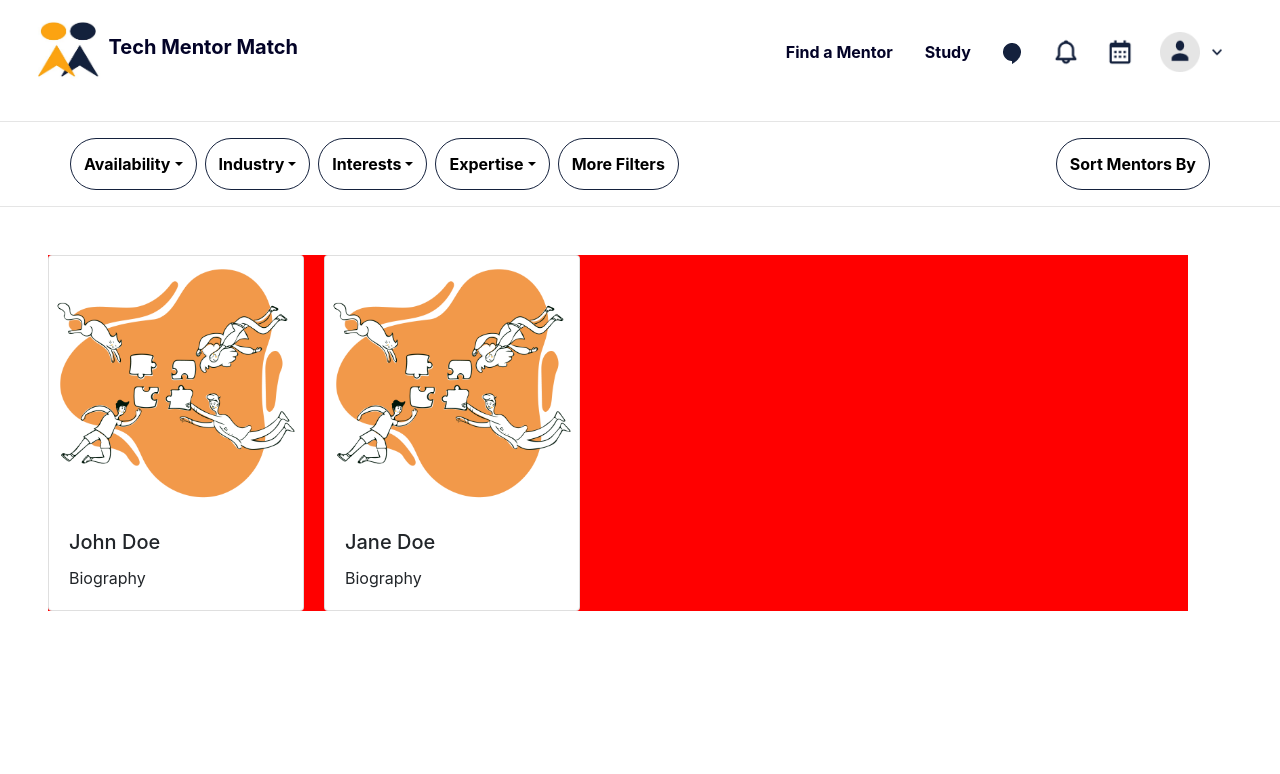
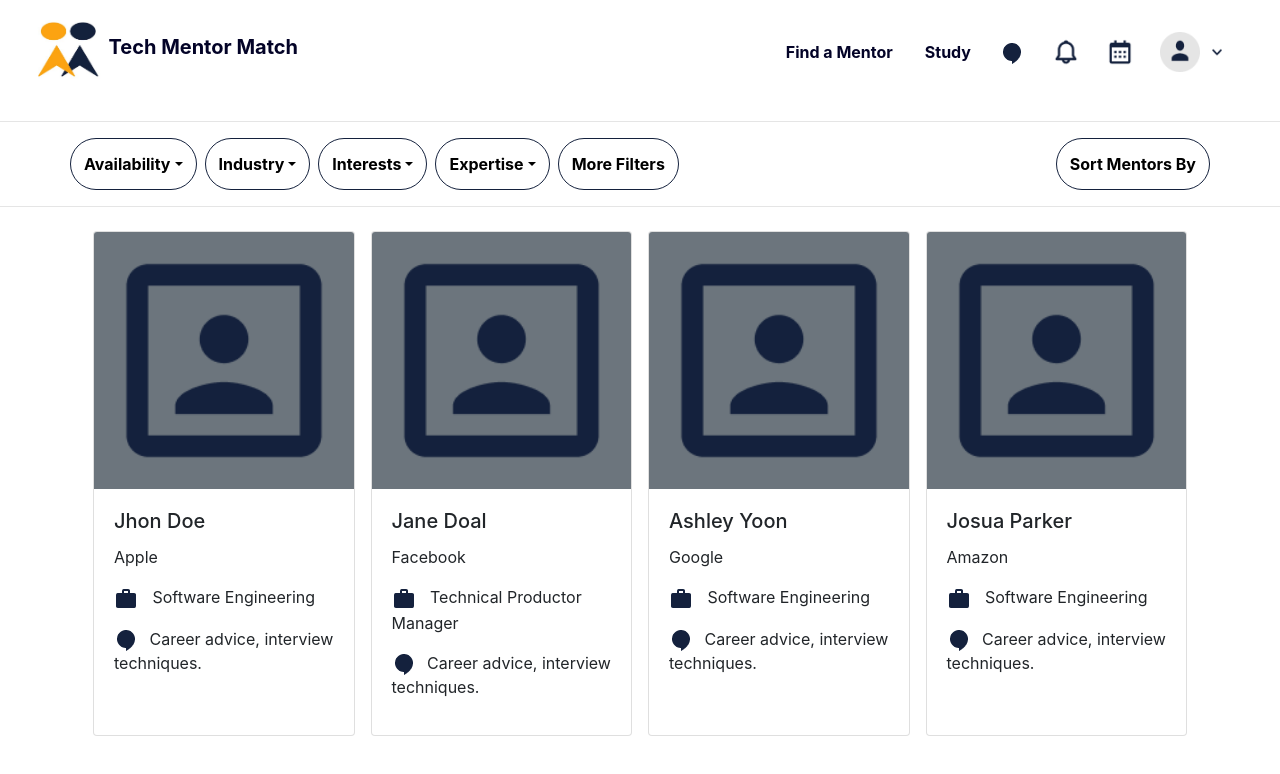
Before and after one commit to sehersarin/InternHacks2021, a React (Create React App) app: page /find-mentor in a window 1280 px wide. Shown: the top 774 px of the page. Built offline with nearby package versions, Linux system fonts and the light colour scheme; no server answers; sample sign-in values are in the browser's storage.

Commit message:
card find mentor

```diff
--- a/src/Components/Mentees/FindMentor.js
+++ b/src/Components/Mentees/FindMentor.js
@@ -1,4 +1,7 @@
 import "bootstrap/dist/css/bootstrap.min.css";
+import portrait from "../../Images/portrait.png";
+import chat from "../../Images/chat.png";
+import work from "../../Images/work.png";
 import {
   // Button,
   Card,
@@ -51,6 +54,7 @@ function FindMentor() {
             >
               <b style={{ fontColor: "#14213D" }}>Interests</b>
             </button>
+
             <button
               className="dropdown-toggle"
               style={{
@@ -64,6 +68,7 @@ function FindMentor() {
             >
               <b style={{ fontColor: "#14213D" }}>Expertise</b>
             </button>
+
             <button
               className="ml-2"
               style={{
@@ -95,24 +100,94 @@ function FindMentor() {
           </div>
         </div>
         <hr />
-        <div className="container m-5" style={{ backgroundColor: "red" }}>
-          <div className="row">
-            {/* <div className="m-5"> */}
-            <Card style={{ width: "16rem", marginRight: "20px" }}>
-              <Card.Img variant="top" src={team} />
-              <Card.Body>
-                <Card.Title>John Doe</Card.Title>
-                <Card.Text>Biography</Card.Text>
-              </Card.Body>
-            </Card>
-            <Card style={{ width: "16rem" }}>
-              <Card.Img variant="top" src={team} />
-              <Card.Body>
-                <Card.Title>Jane Doe</Card.Title>
-                <Card.Text>Biography</Card.Text>
-              </Card.Body>
-            </Card>
-            {/* </div> */}
+        <div className="container d-flex">
+          <div className="card m-2" style={{ width: "18rem" }}>
+            <img
+              className="card-img-top bg-secondary"
+              src={portrait}
+              alt="Card image cap"
+            />
+            <div className="card-body">
+              <h5 className="card-title">Jhon Doe</h5>
+              <p className="card-text">Apple</p>
+              <p>
+                <img src={work} style={{ marginRight: "10px" }} /> Software
+                Engineering
+              </p>
+              <p>
+                <img
+                  src={chat}
+                  style={{ marginLeft: "3px", marginRight: "10px" }}
+                />{" "}
+                Career advice, interview techniques.
+              </p>
+            </div>
+          </div>
+          <div className="card m-2" style={{ width: "18rem" }}>
+            <img
+              className="card-img-top bg-secondary"
+              src={portrait}
+              alt="Card image cap"
+            />
+            <div className="card-body">
+              <h5 className="card-title">Jane Doal</h5>
+              <p className="card-text">Facebook</p>
+              <p>
+                <img src={work} style={{ marginRight: "10px" }} /> Technical
+                Productor Manager
+              </p>
+              <p>
+                <img
+                  src={chat}
+                  style={{ marginLeft: "3px", marginRight: "10px" }}
+                />{" "}
+                Career advice, interview techniques.
+              </p>
+            </div>
+          </div>
+          <div className="card m-2" style={{ width: "18rem" }}>
+            <img
+              className="card-img-top bg-secondary"
+              src={portrait}
+              alt="Card image cap"
+            />
+            <div className="card-body">
+              <h5 className="card-title">Ashley Yoon</h5>
+              <p className="card-text">Google</p>
+              <p>
+                <img src={work} style={{ marginRight: "10px" }} /> Software
+                Engineering
+              </p>
+              <p>
+                <img
+                  src={chat}
+                  style={{ marginLeft: "3px", marginRight: "10px" }}
+                />{" "}
+                Career advice, interview techniques.
+              </p>
+            </div>
+          </div>
+          <div className="card m-2" style={{ width: "18rem" }}>
+            <img
+              className="card-img-top bg-secondary"
+              src={portrait}
+              alt="Card image cap"
+            />
+            <div className="card-body">
+              <h5 className="card-title">Josua Parker</h5>
+              <p className="card-text">Amazon</p>
+              <p>
+                <img src={work} style={{ marginRight: "10px" }} /> Software
+                Engineering
+              </p>
+              <p>
+                <img
+                  src={chat}
+                  style={{ marginLeft: "3px", marginRight: "10px" }}
+                />{" "}
+                Career advice, interview techniques.
+              </p>
+            </div>
           </div>
         </div>
       </div>
```
Also changed, not shown: 1 other file (tests, documents, lock files or other folders).
